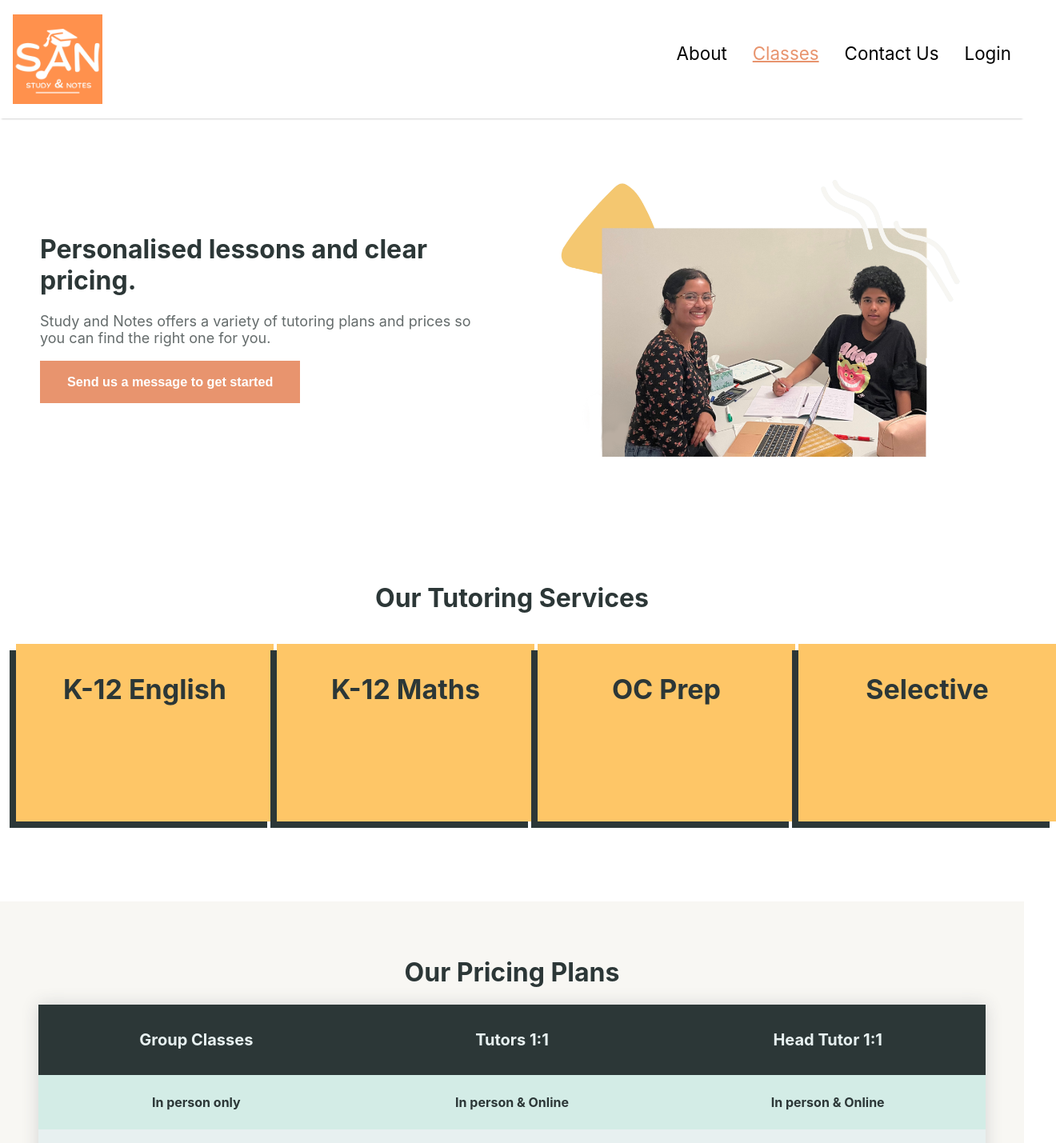
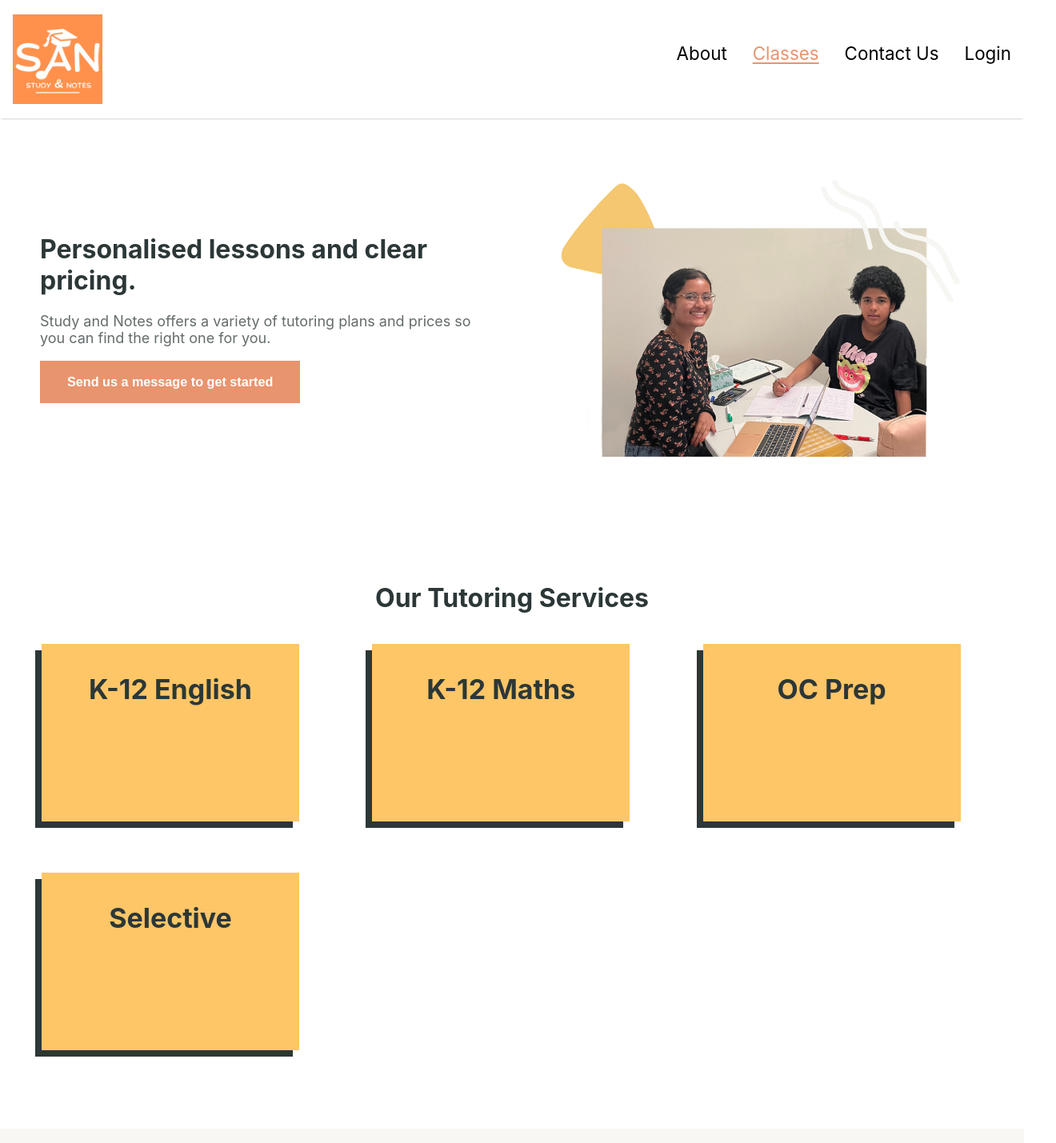
Before and after one commit to Hvbert1/tutor-test, a React (Vite) app: page /classes in a window 1280 px wide. Shown: the top 1429 px of the page at 80% size, 1320 px wide, since content can reach past the window. Built offline with nearby package versions, Linux system fonts and the light colour scheme.

Commit message:
small css fixed

```diff
--- a/src/App.css
+++ b/src/App.css
@@ -76,9 +76,15 @@ body {
   width: 100%;
 }
 
+.navContent .active a:hover:after {
+  width: 0%;
+  transition: width 0s;
+}
+
 .navContent .active {
   text-decoration-line: underline;
   text-decoration-thickness: 2px;
+  text-underline-offset: 3px;
   color: #e8946e;
 }
 
@@ -153,7 +159,7 @@ ion-icon {
     gap: 1.25rem;
   }
 
-  ul {
+  .dropdownContent li {
     list-style-type: none;
   }
 
--- a/src/pages/Classes.css
+++ b/src/pages/Classes.css
@@ -101,8 +101,8 @@ ul li {
   flex-direction: column;
   justify-content: center;
   align-items: center;
-  padding: 0 1.25rem;
-  margin-bottom: 1.25rem;
+  padding: 0 3.25rem;
+  margin-bottom: 1.125rem;
   gap: 1rem;
 }
 
```
